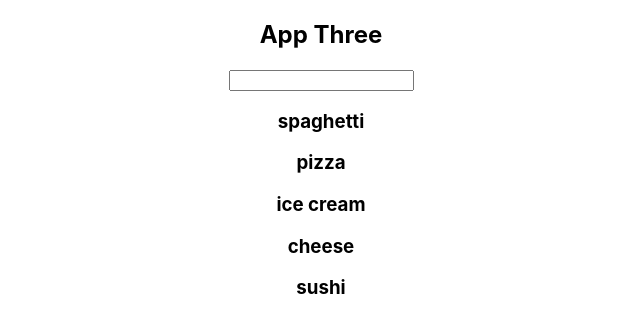
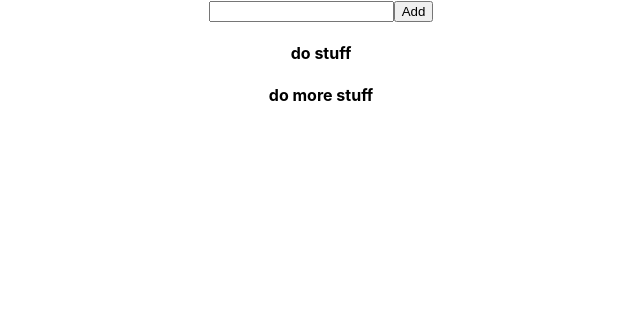
Before and after one commit to GucciHepcat52/react-drills, a React (Create React App) app: page / in a window 1280 px wide. Shown: the top 332 px of the page, without its empty margins (319-959 px from the left). Built offline with nearby package versions, Linux system fonts and the light colour scheme.

Commit message:
Finished drills up to number six

```diff
--- a/src/App.js
+++ b/src/App.js
@@ -1,12 +1,31 @@
-import './App.css';
-import AppOne from './components/AppOne';
-import AppTwo from './components/AppTwo';
-import AppThree from './components/AppThree';
+import "./App.css";
+import AppOne from "./components/AppOne";
+import AppTwo from "./components/AppTwo";
+import AppThree from "./components/AppThree";
+import AppFour from "./components/AppFour";
+import AppFive from "./components/AppFive";
+import AppSix from "./components/AppSix";
+import React, { useState } from "react";
 
 function App() {
+  const [list, setList] = useState(["do stuff", "do more stuff"]);
+  const [item, setItem] = useState("");
+
+  function addToList(event) {
+    event.preventDefault();
+    setList((prevList) => {
+      return [...prevList, item];
+    });
+    setItem("");
+  }
+
   return (
     <div className="App">
-      <AppThree />
+      <form>
+        <input type="text" onChange={(e) => setItem(e.target.value)} />
+        <button onClick={addToList}>Add</button>
+      </form>
+      <AppSix list={list} />
     </div>
   );
 }
--- /dev/null
+++ b/src/components/AppFive.js
@@ -0,0 +1,12 @@
+import React, { Component } from "react";
+
+export default class AppFive extends Component {
+
+  render() {
+      return (
+          <div>
+              <img src={this.props.url} />
+          </div>
+      )
+  }
+}
--- /dev/null
+++ b/src/components/AppFour.js
@@ -0,0 +1,37 @@
+import React, { Component } from "react";
+
+export default class AppFour extends Component {
+  constructor() {
+    super();
+    this.state = {
+      username: "",
+      password: "",
+    };
+    this.logIn = this.logIn.bind(this);
+  }
+
+  logIn() {
+    alert(`${this.state.username} is logged in!`)
+  }
+
+  render() {
+    return (
+      <div>
+        <h4>App Four</h4>
+        <form>
+          <input
+            type="text"
+            onChange={(e) => this.setState({ username: e.target.value })}
+            required
+          />
+          <input
+            type="password"
+            onChange={(e) => this.setState({ password: e.target.value })}
+            required
+          />
+          <button onClick={this.logIn}>Login</button>
+        </form>
+      </div>
+    );
+  }
+}
--- /dev/null
+++ b/src/components/AppSix.js
@@ -0,0 +1,9 @@
+import React from "react";
+
+export default function AppSix(props) {
+  const displayList = props.list.map((items) => {
+    return <h4 key={items}>{items}</h4>;
+  });
+
+  return <div>{displayList}</div>;
+}
```
Also changed, not shown: 1 other file (tests, documents, lock files or other folders).
